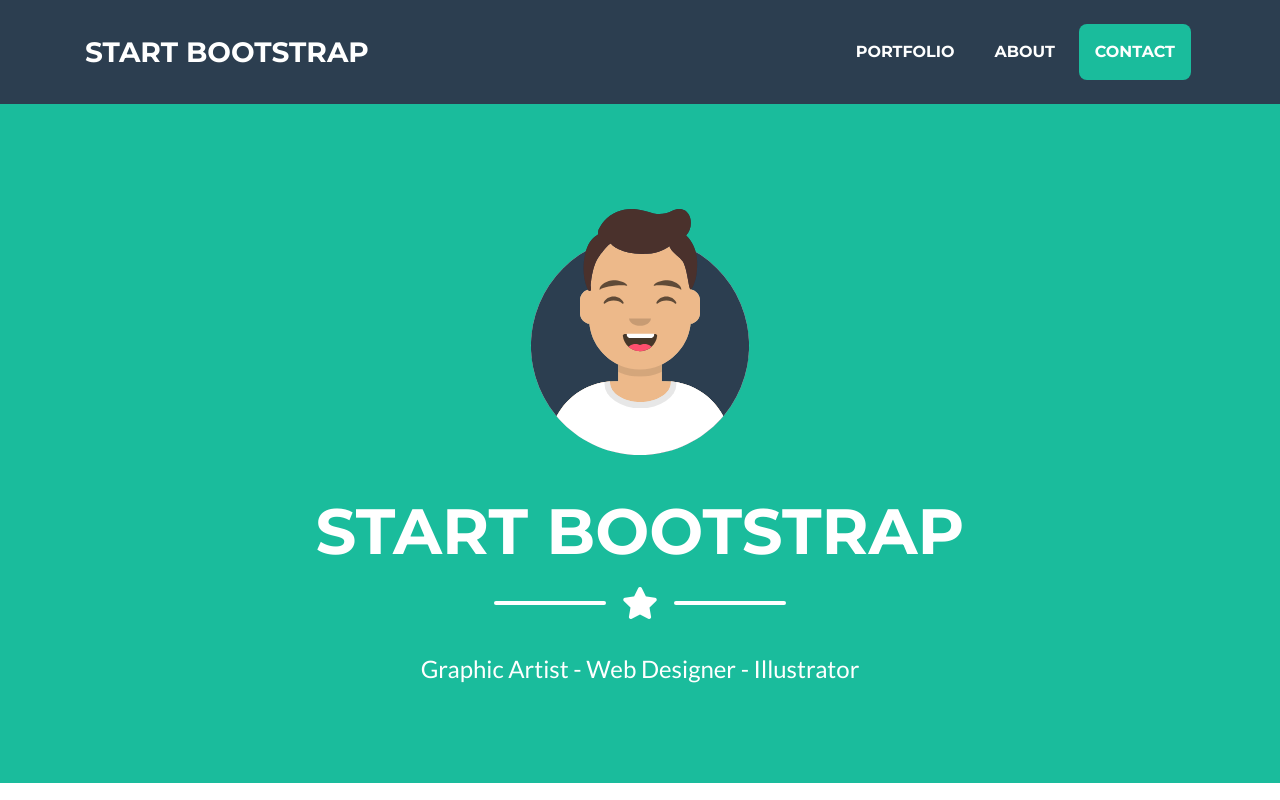
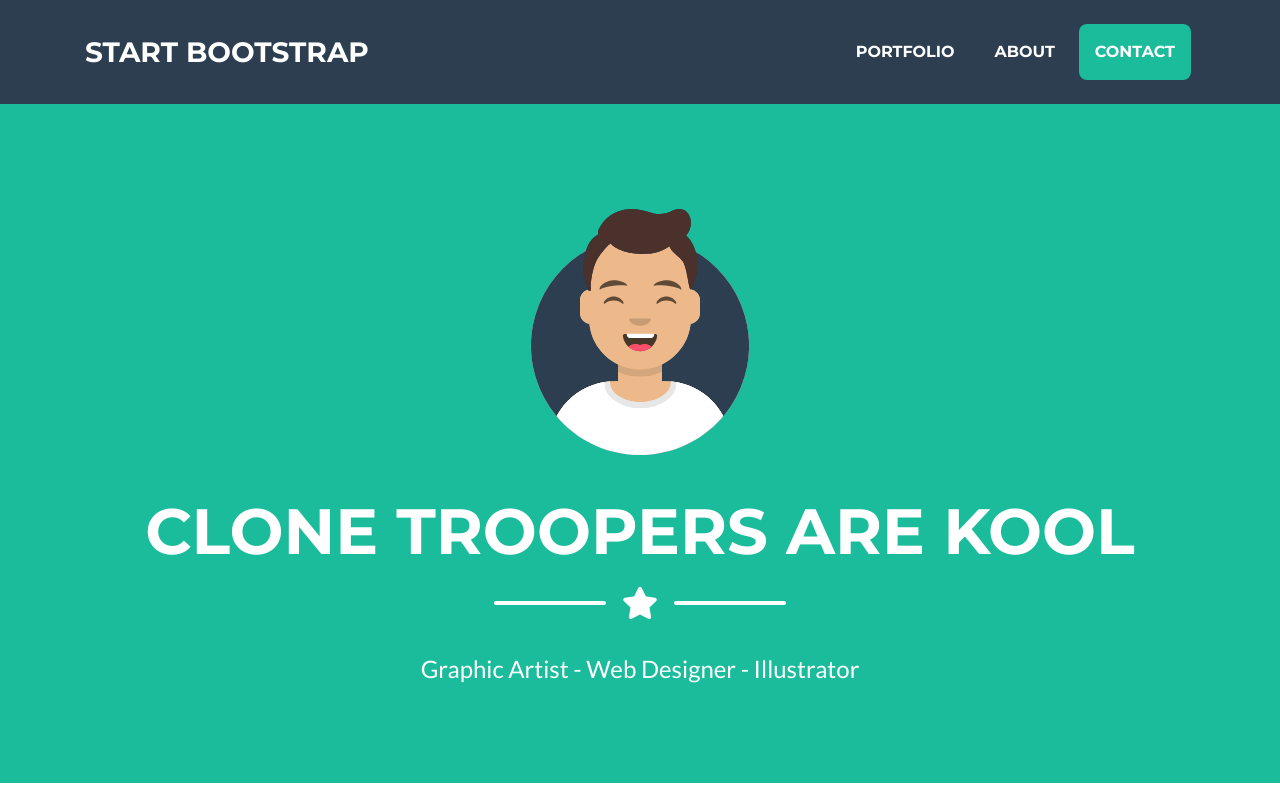
Before and after one commit to austinlasseter/peter-lasseter, a website with bundled scripts: page index.html in a window 1280 px wide. Shown: the top 800 px of the page. Built offline with nearby package versions, Linux system fonts and the light colour scheme.

Commit message:
Update index.html

```diff
--- a/index.html
+++ b/index.html
@@ -54,7 +54,7 @@
       <img class="masthead-avatar mb-5" src="img/avataaars.svg" alt="">
 
       <!-- Masthead Heading -->
-      <h1 class="masthead-heading text-uppercase mb-0">Start Bootstrap</h1>
+      <h1 class="masthead-heading text-uppercase mb-0">clone troopers are kool</h1>
 
       <!-- Icon Divider -->
       <div class="divider-custom divider-light">
```
